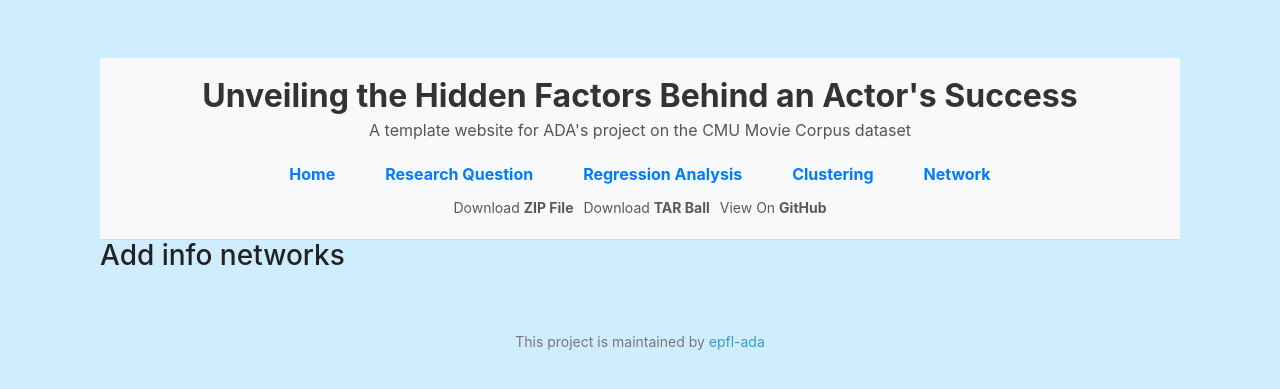
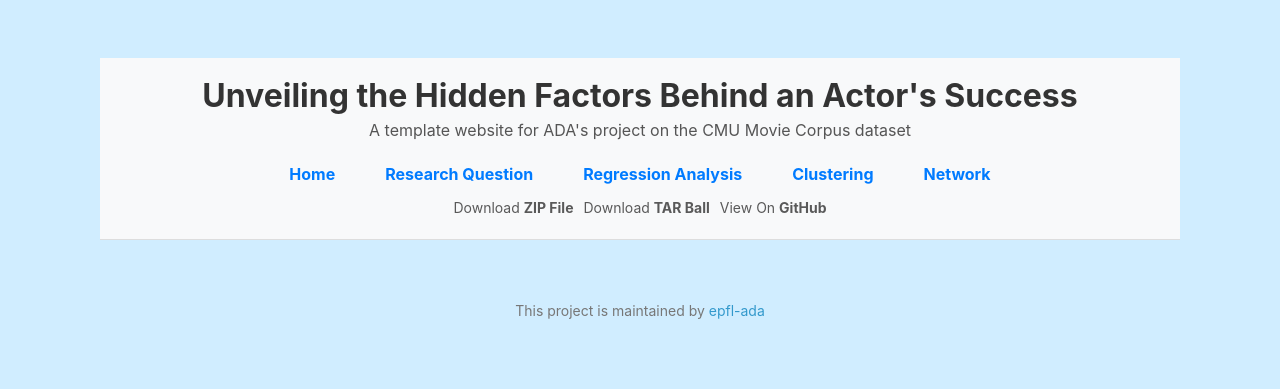
Before and after one commit to epfl-ada/ada-2024-project-arabsdatascientists2024, a Jekyll site: the page built from network.md, in a window 1280 px wide. Shown: the top 389 px of the page. Built offline with Jekyll 4.4.1, drawn with Linux system fonts in a browser that asks for light colours; our own code applies the rules of GitHub Pages for plain Markdown files.

Commit message:
Update network.md

```diff
--- a/network.md
+++ b/network.md
@@ -1,4 +1,5 @@
 ---
 layout: default
+title: Research Question
+permalink: /network/
 ---
-# Add info networks
```
